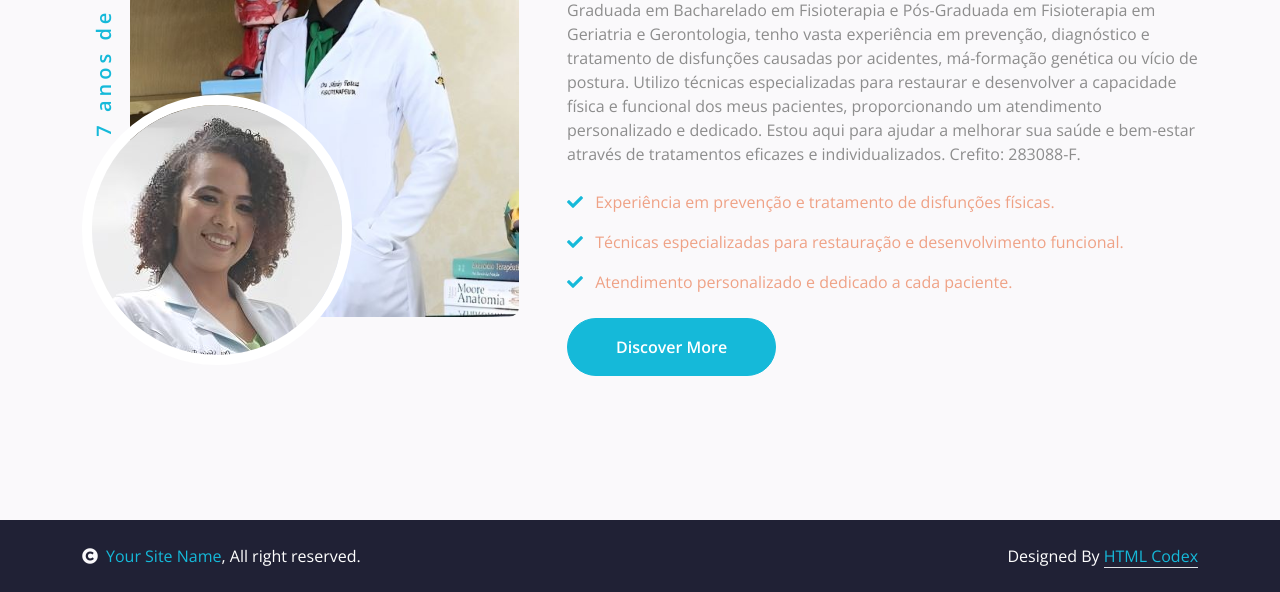
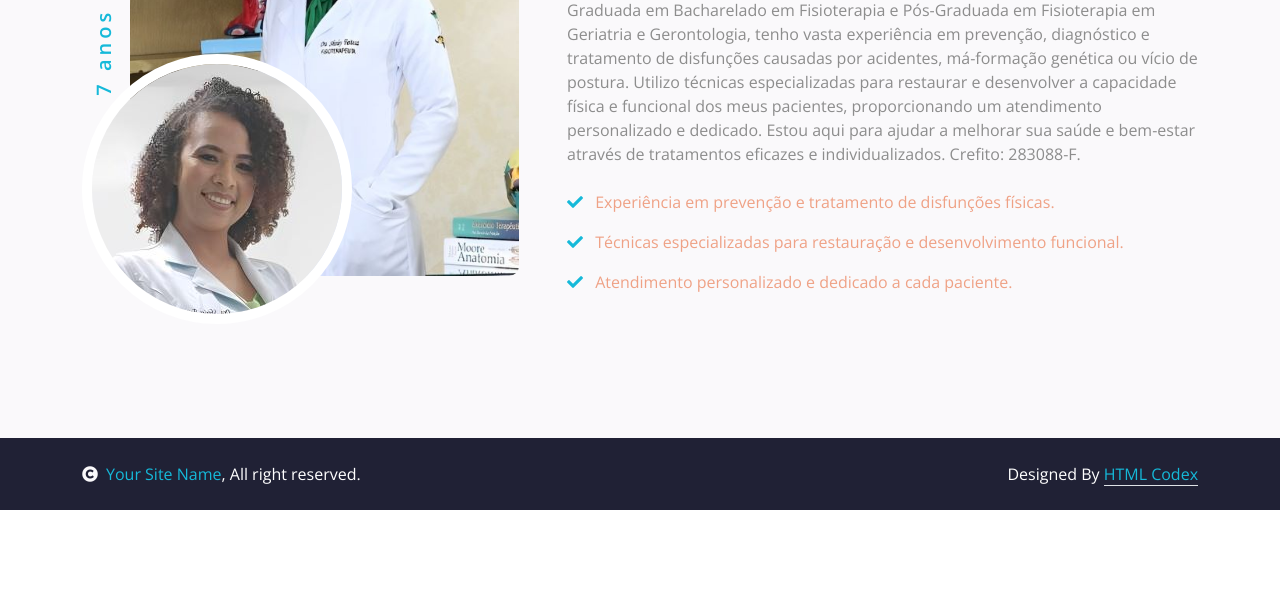
Before and after one commit to shirleyfeitosa/site, a plain HTML site: page about.html in a window 1280 px wide. Shown: the part 791-1383 px from the top of the page. After the commit the page ends 1301 px from the top, so only its background shows below. Drawn offline with nearby package versions, Linux system fonts and the light colour scheme.

Commit message:
removo o discover more

```diff
--- a/about.html
+++ b/about.html
@@ -129,7 +129,6 @@
                                 <p class="text-secondary"><i class="fa fa-check text-primary me-2"></i> Técnicas especializadas para restauração e desenvolvimento funcional.</p>
                                 <p class="text-secondary"><i class="fa fa-check text-primary me-2"></i> Atendimento personalizado e dedicado a cada paciente.</p>
                             </div>
-                            <a href="#" class="btn btn-primary rounded-pill text-white py-3 px-5">Discover More</a>
                         </div>
                     </div>
                 </div>
```
Also changed, not shown: index.html (+0 -1 lines).
